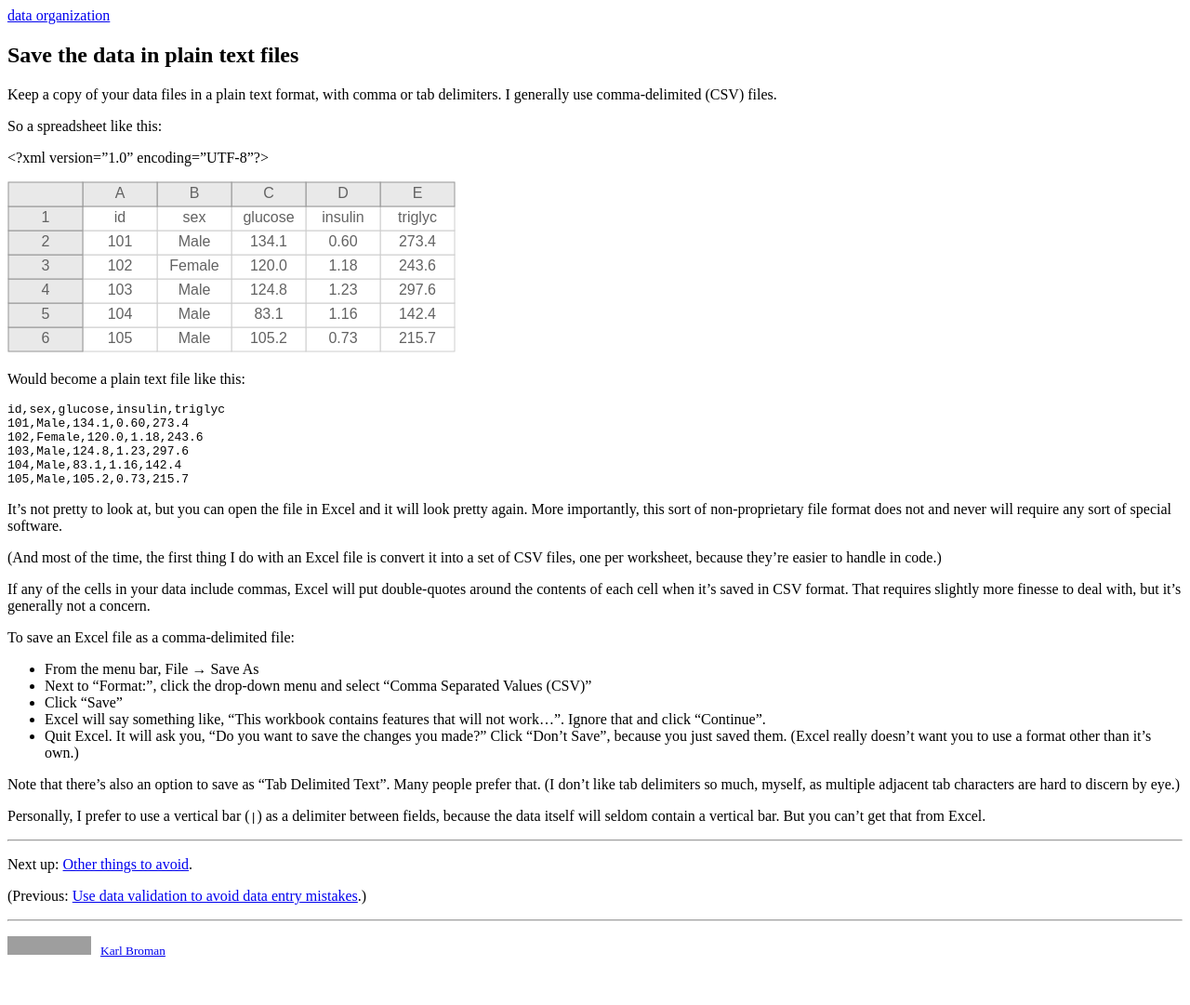
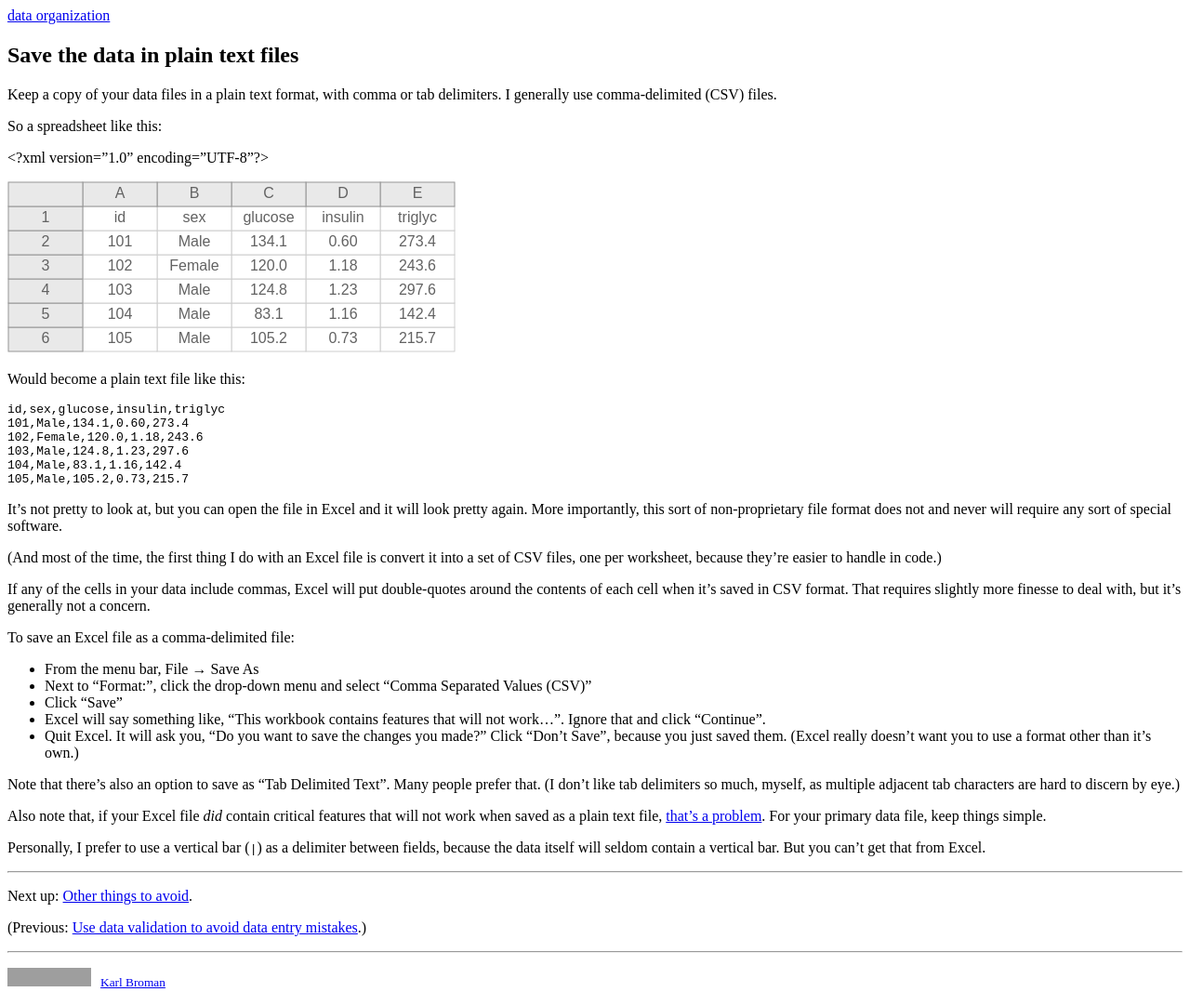
Before and after one commit to kbroman/dataorg, a Jekyll site: the page built from pages/csv_files.md, in a window 1280 px wide. Shown: the whole page at 93% size. Built offline with Jekyll 4.4.1, drawn with Linux system fonts in a browser that asks for light colours; before the commit the page ends 1047 px from its top, so only the background shows below that; grey boxes are pictures that could not be loaded.

Commit message:
pages/csv_files: comment re special Excel features
 - Based on tweet from Chris Black, that if your Excel *does* contain
   features that won't work when saved as a plain text file, that's a
   problem.

```diff
--- a/pages/csv_files.Rmd
+++ b/pages/csv_files.Rmd
@@ -63,6 +63,11 @@ Note that there's also an option to save as "Tab Delimited Text". Many
 people prefer that. (I don't like tab delimiters so much, myself, as
 multiple adjacent tab characters are hard to discern by eye.)
 
+Also note that, if your Excel file *did* contain critical features
+that will not work when saved as a plain text file,
+[that's a problem](https://twitter.com/infotroph/status/628659784913285120).
+For your primary data file, keep things simple.
+
 Personally, I prefer to use a vertical bar (`|`) as a delimiter
 between fields, because the data itself will seldom contain a vertical
 bar. But you can't get that from Excel.
--- a/pages/csv_files.md
+++ b/pages/csv_files.md
@@ -135,6 +135,11 @@ Note that there's also an option to save as "Tab Delimited Text". Many
 people prefer that. (I don't like tab delimiters so much, myself, as
 multiple adjacent tab characters are hard to discern by eye.)
 
+Also note that, if your Excel file *did* contain critical features
+that will not work when saved as a plain text file,
+[that's a problem](https://twitter.com/infotroph/status/628659784913285120).
+For your primary data file, keep things simple.
+
 Personally, I prefer to use a vertical bar (`|`) as a delimiter
 between fields, because the data itself will seldom contain a vertical
 bar. But you can't get that from Excel.
```
